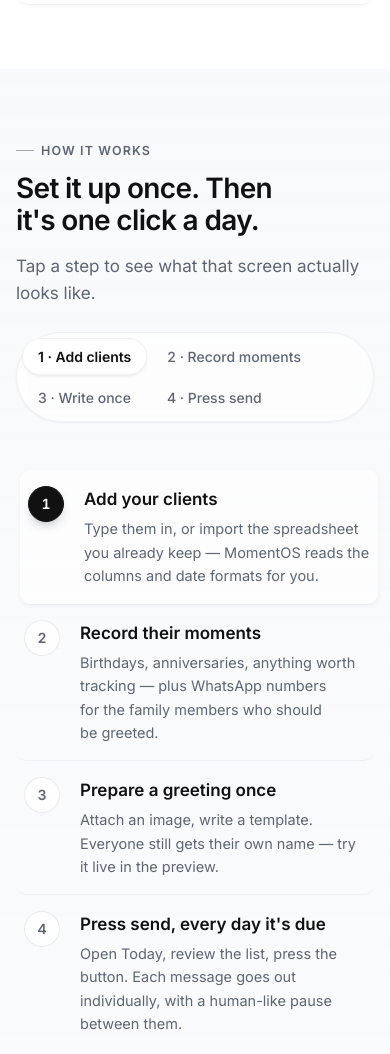
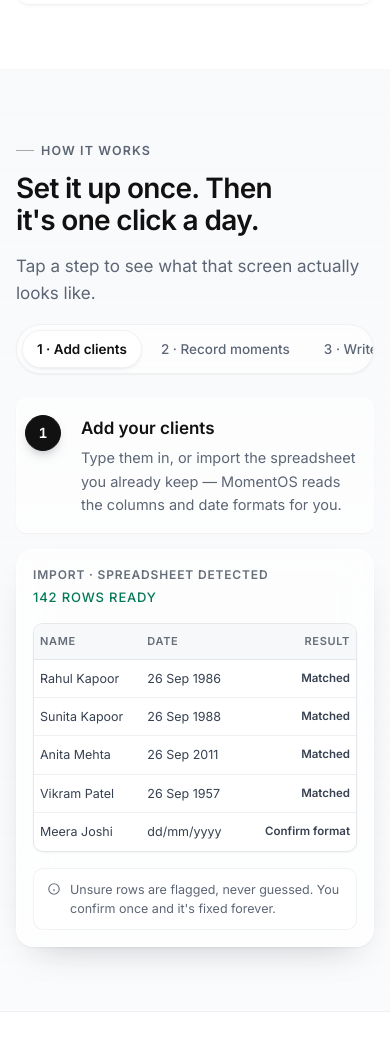
Before and after one commit to neunrg/MomentOS, a plain HTML site: page index.html in a window 390 px wide. Shown: the part 4100-5154 px from the top of the page. Drawn offline with Linux system fonts and the light colour scheme.

Commit message:
Make How it works section mobile friendly: chip strip selector, tap-to-view scroll, fitting import table

```diff
--- a/index.html
+++ b/index.html
@@ -1544,7 +1544,34 @@
     .cta-band-light { padding: var(--spacing-xl) var(--spacing-lg); }
     .carousel { padding: var(--spacing-xl) var(--spacing-lg); }
     .slide blockquote { font-size: 19px; }
-    .how-head-row { flex-direction: column; align-items: flex-start; }
+    /* How it works on phones: the chip strip is the selector, the open step sits
+       directly beneath it — so the screen preview stays on one viewport */
+    .how-head-row { flex-direction: column; align-items: stretch; gap: var(--spacing-md); margin-bottom: var(--spacing-lg); }
+    .how-head-row .nav-pill-group {
+      width: 100%;
+      max-width: 100%;
+      box-sizing: border-box;
+      flex-wrap: nowrap;
+      overflow-x: auto;
+      overscroll-behavior-x: contain;
+      -webkit-overflow-scrolling: touch;
+      scrollbar-width: none;
+      scroll-snap-type: x proximity;
+    }
+    .how-head-row .nav-pill-group::-webkit-scrollbar { display: none; }
+    .how-head-row .category-tab { flex: 0 0 auto; padding: 10px 14px; font-size: 13.5px; scroll-snap-align: center; }
+    .how-layout { gap: var(--spacing-md); }
+    .how-preview { padding: var(--spacing-md); }
+    .preview-label { flex-wrap: wrap; row-gap: 4px; }
+    /* only the open step is shown; the strip above carries the other three */
+    .step-row { display: none; }
+    .step-row[aria-selected="true"] {
+      display: grid;
+      transform: none;
+      border: 1px solid var(--glass-border);
+      background: var(--glass-1);
+      box-shadow: var(--shadow-xs);
+    }
     .faq-q { padding: var(--spacing-md); font-size: 15.5px; }
     .faq-a .inner { padding: 0 var(--spacing-md) var(--spacing-md); }
     .mockup-summary { gap: 14px; }
@@ -1559,6 +1586,16 @@
     .hero-eyebrow { border-radius: var(--rounded-xl); align-items: flex-start; }
     .hero-eyebrow .dot { margin-top: 6px; }
     .boundary-item p, .safeguard-problem, .safeguard-solution { font-size: 14.5px; }
+  }
+
+  @media (max-width: 500px) {
+    /* import preview: fit Name / Date / Result on screen instead of a sideways scroll */
+    .mini-table { min-width: 0; font-size: 12.5px; table-layout: fixed; }
+    .mini-table th, .mini-table td { padding: 9px 6px; }
+    .mini-table th:nth-child(2), .mini-table td:nth-child(2) { display: none; }
+    .mini-table td { white-space: normal; }
+    .mini-table th:last-child, .mini-table td:last-child { text-align: right; }
+    .tag-ok, .tag-flag { font-size: 11.5px; }
   }
 
   @media (max-width: 480px) {
@@ -2443,8 +2480,31 @@
       if (on) p.removeAttribute("hidden"); else p.setAttribute("hidden", "");
     });
   }
+  /* on phones the chip strip, the open step and its screen stack in one column —
+     keep that stack in view so a tap never leaves the preview off-screen */
+  function focusStepOnMobile() {
+    if (!window.matchMedia("(max-width: 768px)").matches) return;
+    var strip = document.querySelector(".how-head-row .nav-pill-group");
+    var panel = document.querySelector(".how-preview");
+    if (!strip || !panel) return;
+    var vh = window.innerHeight;
+    var stripTop = strip.getBoundingClientRect().top;
+    var panelTop = panel.getBoundingClientRect().top;
+    var stripOk = stripTop >= 60 && stripTop <= vh * 0.35;
+    var panelOk = panelTop <= vh - 260;
+    if (stripOk && panelOk) return;
+    var reduce = window.matchMedia("(prefers-reduced-motion: reduce)").matches;
+    window.scrollTo({
+      top: Math.max(0, (window.pageYOffset || document.documentElement.scrollTop) + stripTop - 72),
+      behavior: reduce ? "auto" : "smooth"
+    });
+  }
+
   stepTabs.forEach(function (t) {
-    t.addEventListener("click", function () { selectStep(t.getAttribute("data-step")); });
+    t.addEventListener("click", function () {
+      selectStep(t.getAttribute("data-step"));
+      focusStepOnMobile();
+    });
     t.addEventListener("keydown", function (e) {
       arrowNav(e, t, "data-step", function (v) { selectStep(v); });
     });
```
